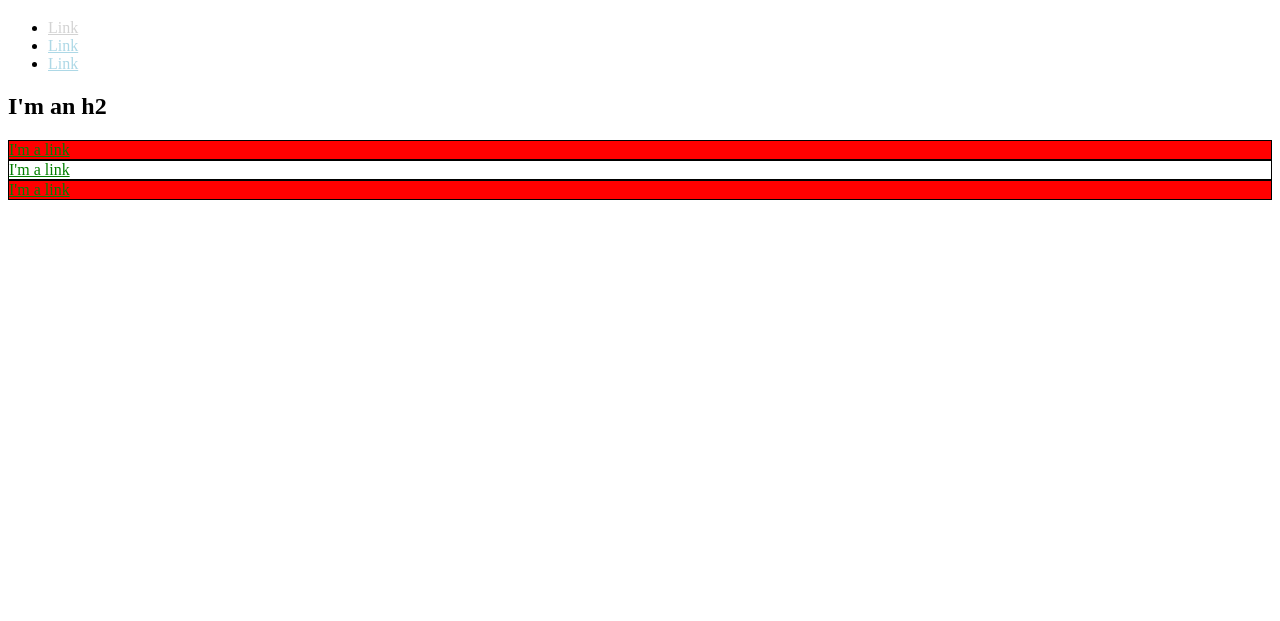
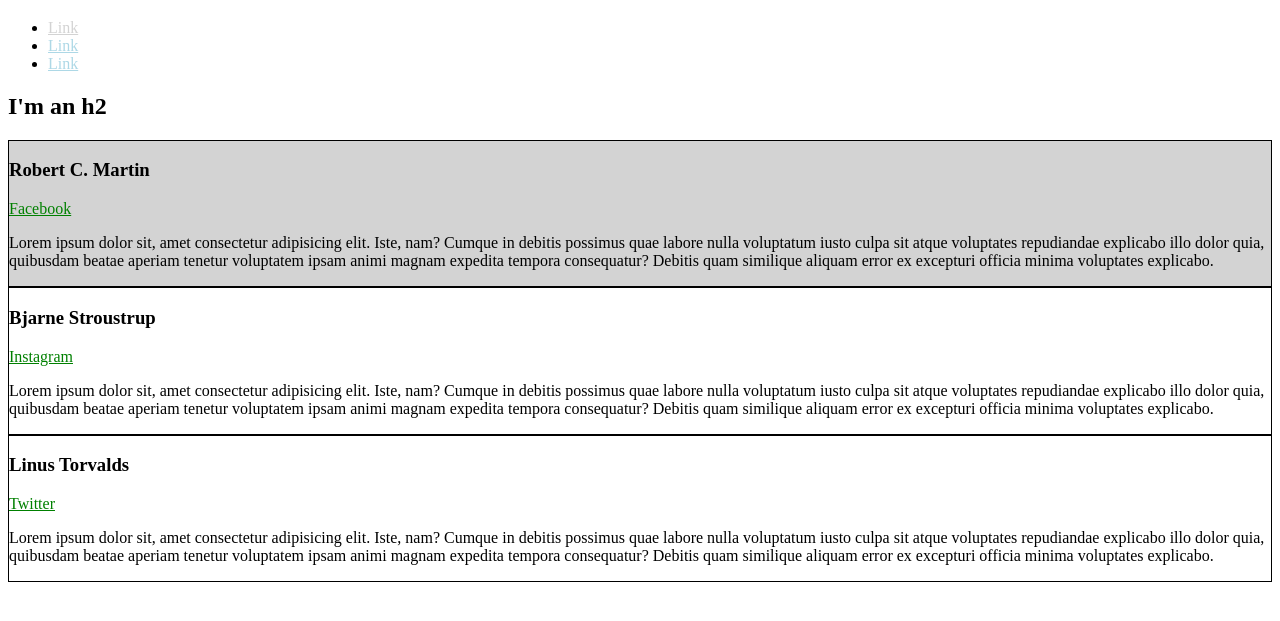
Before and after one commit to jhanril/learning-css, a plain HTML site: page index.html in a window 1280 px wide. Shown: the part 61-682 px from the top of the page. Drawn offline with Linux system fonts and the light colour scheme.

Commit message:
adding bio-copy

```diff
--- a/index.html
+++ b/index.html
@@ -24,12 +24,12 @@
         .bio-box a {
             color: green;
         }
-        .alert {
+        /* .alert {
             background-color: red;
         }
         #exec-bio.alert {
             background-color: red;
-        }
+        } */
     </style>
 </head>
 <body>
@@ -47,13 +47,31 @@
     </ul>
     <h2>I'm an h2</h2>
     <div id="exec-bio" class="bio-box alert">
-        <a href="https://example.com">I'm a link</a>
+        <h3>Robert C. Martin</h3>
+        <a href="https://example.com">Facebook</a>
+        <div class="bio-copy">
+            <p>
+                Lorem ipsum dolor sit, amet consectetur adipisicing elit. Iste, nam? Cumque in debitis possimus quae labore nulla voluptatum iusto culpa sit atque voluptates repudiandae explicabo illo dolor quia, quibusdam beatae aperiam tenetur voluptatem ipsam animi magnam expedita tempora consequatur? Debitis quam similique aliquam error ex excepturi officia minima voluptates explicabo.
+            </p>
+        </div>
     </div>
     <div class="bio-box">
-        <a href="https://example.com">I'm a link</a>
+        <h3>Bjarne Stroustrup</h3>
+        <a href="https://example.com">Instagram</a>
+        <div class="bio-copy">
+            <p>
+                Lorem ipsum dolor sit, amet consectetur adipisicing elit. Iste, nam? Cumque in debitis possimus quae labore nulla voluptatum iusto culpa sit atque voluptates repudiandae explicabo illo dolor quia, quibusdam beatae aperiam tenetur voluptatem ipsam animi magnam expedita tempora consequatur? Debitis quam similique aliquam error ex excepturi officia minima voluptates explicabo.
+            </p>
+        </div>
     </div>
     <div class="bio-box alert">
-        <a href="https://example.com">I'm a link</a>
+        <h3>Linus Torvalds</h3>
+        <a href="https://example.com">Twitter</a>
+        <div class="bio-copy">
+            <p>
+                Lorem ipsum dolor sit, amet consectetur adipisicing elit. Iste, nam? Cumque in debitis possimus quae labore nulla voluptatum iusto culpa sit atque voluptates repudiandae explicabo illo dolor quia, quibusdam beatae aperiam tenetur voluptatem ipsam animi magnam expedita tempora consequatur? Debitis quam similique aliquam error ex excepturi officia minima voluptates explicabo.
+            </p>
+        </div>
     </div>
 </body>
 </html>
```
